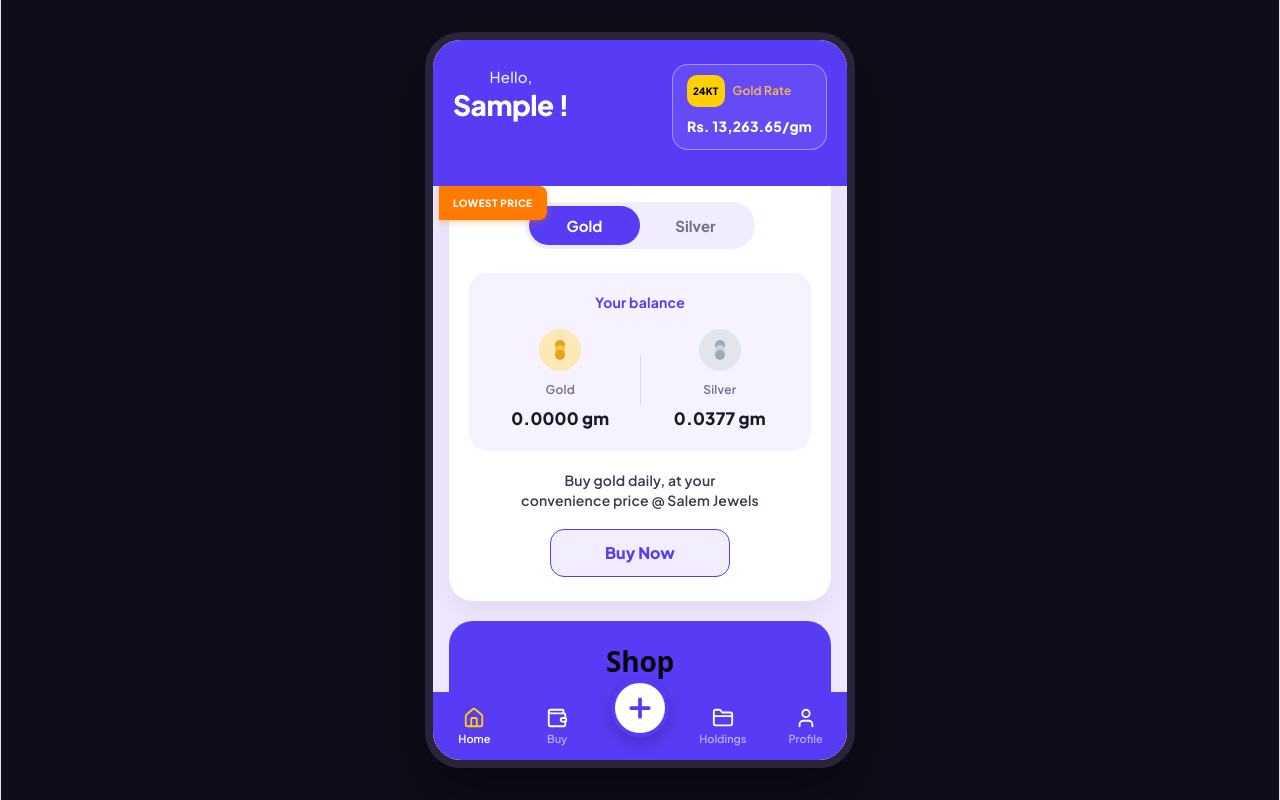
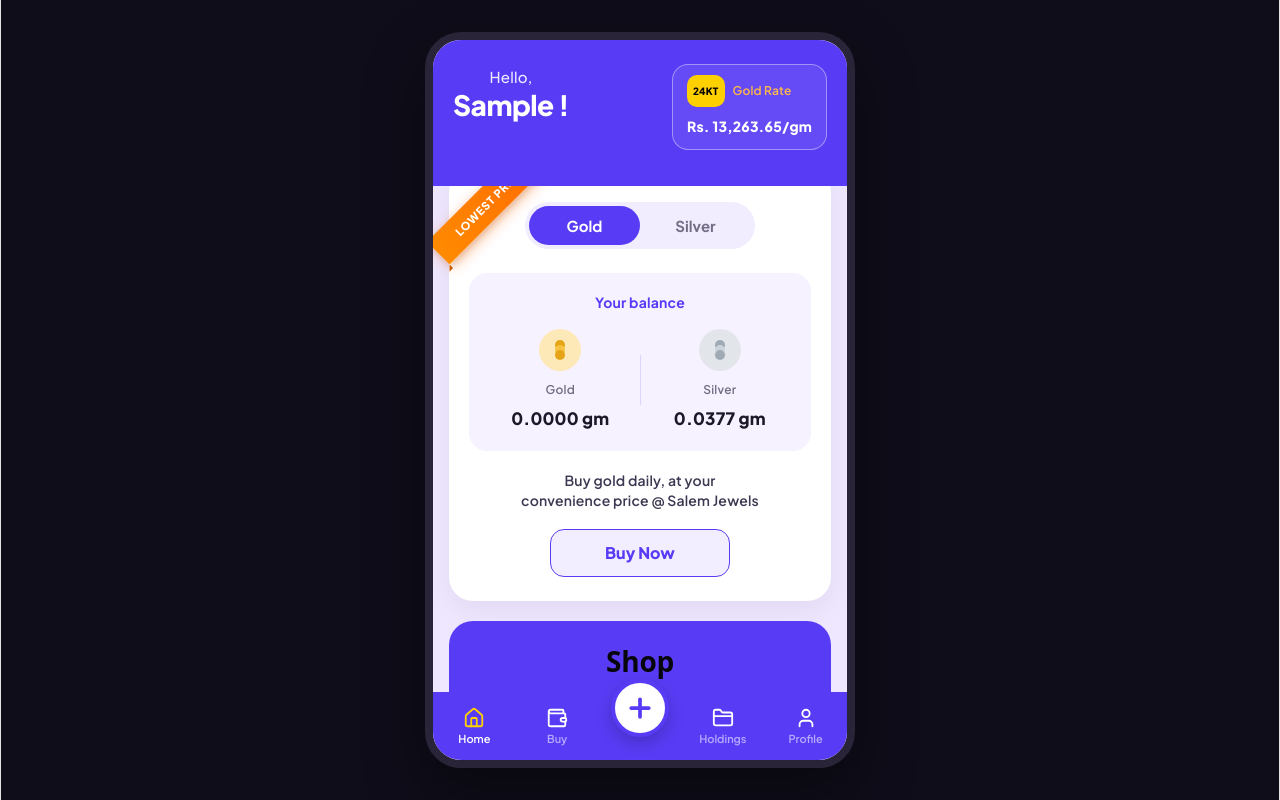
Before and after one commit to Dhivakar024/SJ_Jewellers, a React (Vite) app: page / in a window 1280 px wide. Both pictures are taken after typing "Sample", "5551234" into the empty fields and a click on the button "Sign in". Built offline with nearby package versions, Linux system fonts and the light colour scheme.

Commit message:
fix: position LOWEST PRICE ribbon on top-left corner with -45deg rotation and folded triangle effect

```diff
--- a/src/screens/HomeScreen.jsx
+++ b/src/screens/HomeScreen.jsx
@@ -77,21 +77,8 @@ export default function HomeScreen({ onNavigate, onTogglePlus }) {
           boxSizing: 'border-box',
           flexShrink: 0
         }}>
-          {/* LOWEST PRICE Ribbon */}
-          <div style={{
-            position: 'absolute',
-            top: '18px',
-            left: '-10px',
-            backgroundColor: 'var(--orange-ribbon)',
-            color: 'white',
-            fontSize: '10px',
-            fontWeight: '800',
-            padding: '4px 14px',
-            borderRadius: '0 8px 8px 0',
-            letterSpacing: '0.5px',
-            boxShadow: '0 2px 6px rgba(255, 122, 0, 0.4)',
-            zIndex: 5
-          }}>
+          {/* LOWEST PRICE Diagonal Corner Ribbon */}
+          <div className="lowest-price-ribbon">
             LOWEST PRICE
           </div>
 
--- a/src/styles/app.css
+++ b/src/styles/app.css
@@ -547,3 +547,44 @@ textarea.profile-custom-input {
   border-color: var(--primary-purple);
   box-shadow: 0 4px 12px rgba(88, 60, 245, 0.28);
 }
+
+/* Home Page Diagonal LOWEST PRICE Ribbon */
+.lowest-price-ribbon {
+  position: absolute;
+  left: -32px;
+  top: 18px;
+  width: 145px;
+  height: 32px;
+  background: linear-gradient(90deg, #FF8A00, #FF6A00);
+  color: #ffffff;
+  display: flex;
+  align-items: center;
+  justify-content: center;
+  transform: rotate(-45deg);
+  font-weight: 800;
+  font-size: 11px;
+  letter-spacing: 0.8px;
+  text-transform: uppercase;
+  z-index: 10;
+  box-shadow: 0 4px 14px rgba(255, 106, 0, 0.4), 0 2px 6px rgba(0, 0, 0, 0.15);
+  pointer-events: none;
+  overflow: visible;
+}
+
+.lowest-price-ribbon::after {
+  content: "";
+  position: absolute;
+  right: -5px;
+  bottom: -5px;
+  border-left: 5px solid #C85A00;
+  border-top: 5px solid transparent;
+}
+
+.lowest-price-ribbon::before {
+  content: "";
+  position: absolute;
+  left: -5px;
+  bottom: -5px;
+  border-right: 5px solid #C85A00;
+  border-top: 5px solid transparent;
+}
```
